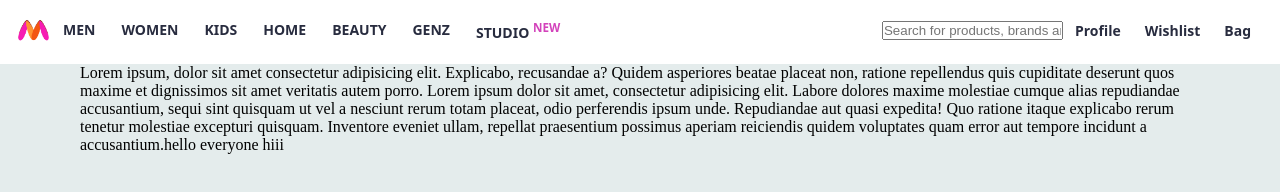
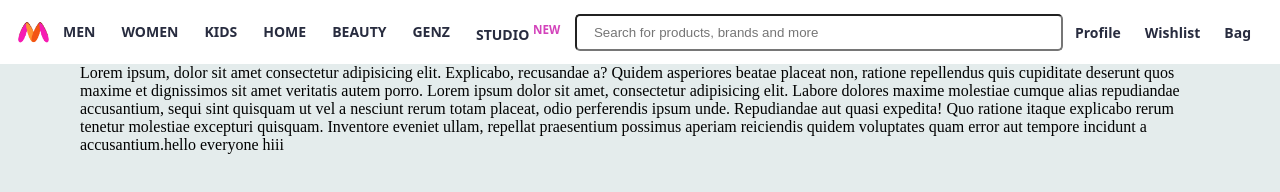
Before and after one commit to soumyyaagrawal/Mynta-Clone, a plain HTML site: page index.html in a window 1280 px wide. Drawn offline with Linux system fonts and the light colour scheme.

Commit message:
input padding

```diff
--- a/styles.css
+++ b/styles.css
@@ -25,6 +25,12 @@ padding: 0px 17px 28px;
 
 ul :hover, ul:focus {text-decoration: underline rgb(241, 56, 145) ; }
 
+input{
+    height:25px;
+    width: 450px;
+    border-radius: 5px;
+    padding: 4px 17px;
+}
 
 .sec1{
     background-color: rgb(228, 236, 236);
```
